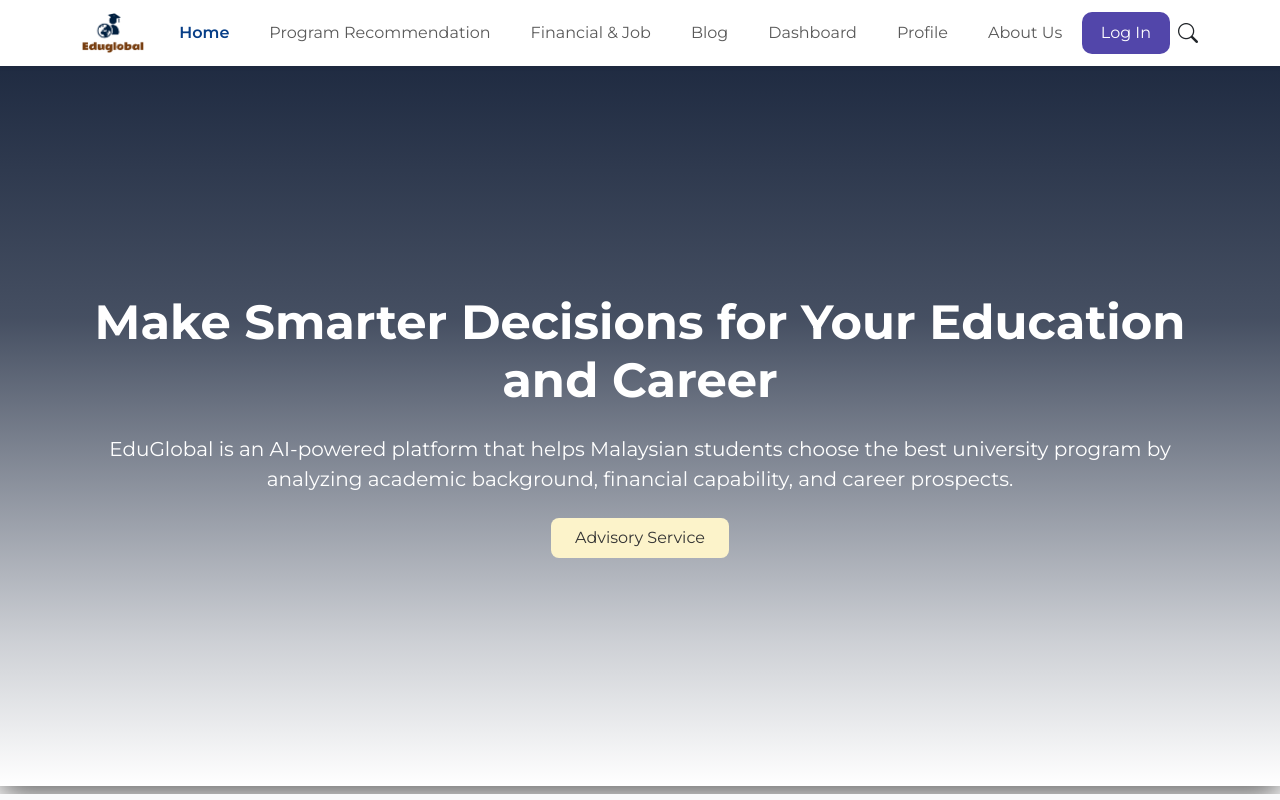
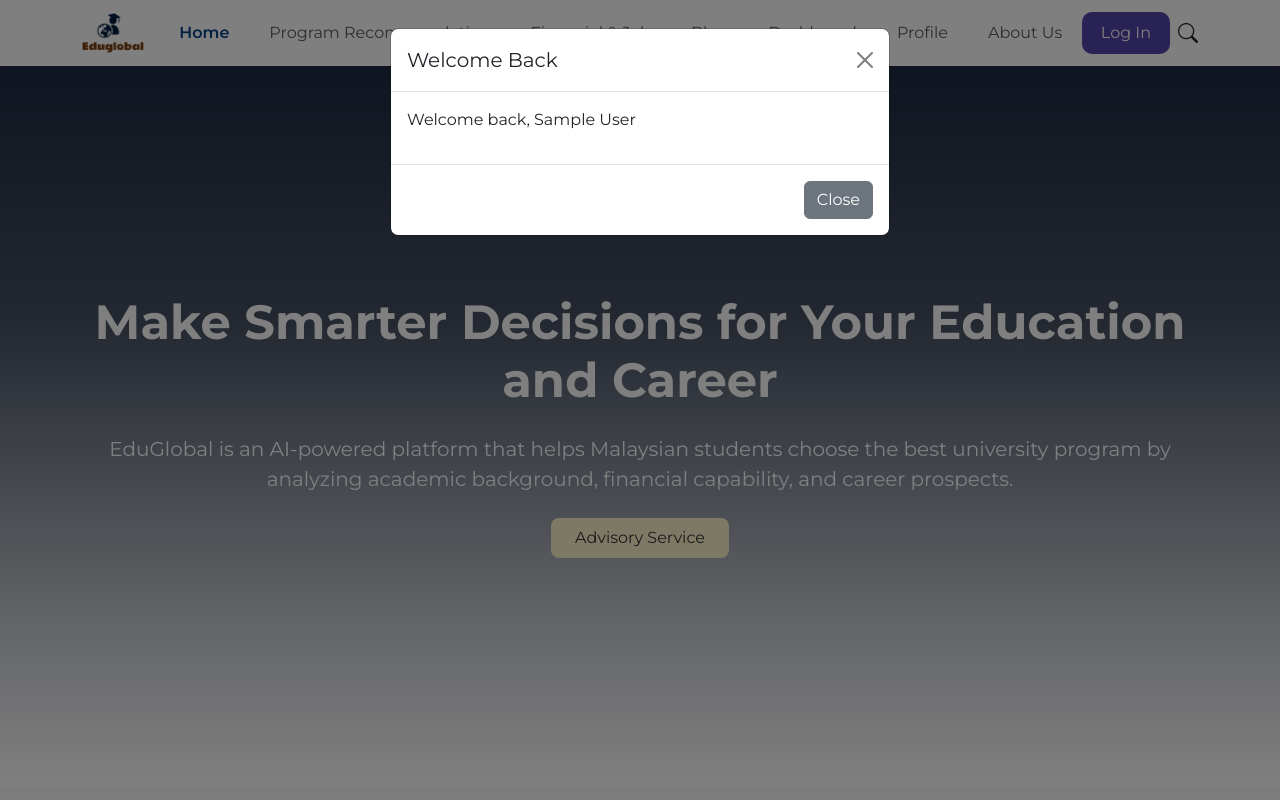
Before and after one commit to Zhangzhiyang423/EduGlobal, a website: page frontend/pages/home.html in a window 1280 px wide. Shown: the top 800 px of the page. Drawn offline with nearby package versions, Linux system fonts and the light colour scheme; sample sign-in values are in the browser's storage.

Commit message:
fix(auth): resolve register issue and partical login issue

```diff
--- a/frontend/pages/home.html
+++ b/frontend/pages/home.html
@@ -75,12 +75,20 @@
     </section>
 
 
-    <!-- ✅ 欢迎信息弹窗内容 -->
-    <div class="container-fluid">
-        <div class="row">
-            <div class="col-md-12 text-center">
-                <!-- This is where you display the welcome message to the user after successful login -->
-                <h1 id="welcomeMessage"></h1> <!-- Welcome message from the Modal -->
+    <!-- Welcome Modal -->
+    <div class="modal fade" id="welcomeModal" tabindex="-1" aria-labelledby="welcomeModalLabel" aria-hidden="true">
+        <div class="modal-dialog">
+            <div class="modal-content">
+                <div class="modal-header">
+                    <h5 class="modal-title" id="welcomeModalLabel">Welcome Back</h5>
+                    <button type="button" class="btn-close" data-bs-dismiss="modal" aria-label="Close"></button>
+                </div>
+                <div class="modal-body">
+                    <p id="welcomeMessage"></p> <!-- Welcome message will be injected here -->
+                </div>
+                <div class="modal-footer">
+                    <button type="button" class="btn btn-secondary" data-bs-dismiss="modal">Close</button>
+                </div>
             </div>
         </div>
     </div>
--- /dev/null
+++ b/frontend/scripts/home.js
@@ -0,0 +1,29 @@
+// 解码 JWT token 并获取用户信息
+function getUserFromToken() {
+    const token = localStorage.getItem('token');
+    if (!token) return null;
+
+    // 解码 JWT token（不使用库，简单的 base64 解码）
+    const base64Url = token.split('.')[1];
+    const base64 = base64Url.replace(/-/g, '+').replace(/_/g, '/');
+    const jsonPayload = decodeURIComponent(atob(base64).split('').map(function(c) {
+        return '%' + ('00' + c.charCodeAt(0).toString(16)).slice(-2);
+    }).join(''));
+
+    return JSON.parse(jsonPayload); // 返回解码后的用户数据
+}
+
+// 在页面加载时显示用户信息
+window.onload = function() {
+    const user = getUserFromToken();
+    if (user) {
+        // 显示用户名或其他用户信息
+        document.getElementById('welcomeMessage').innerText = `Welcome back, ${user.name}`;
+        // 显示欢迎弹窗
+        var myModal = new bootstrap.Modal(document.getElementById('welcomeModal'));
+        myModal.show();
+    } else {
+        // 如果没有登录，跳转到登录页面
+        window.location.href = 'login.html';
+    }
+};
--- a/server.js
+++ b/server.js
@@ -3,6 +3,7 @@ const mongoose = require('mongoose');
 const dotenv = require('dotenv');
 const userRoutes = require('./routes/user');
 const cors = require('cors');
+const path = require('path');
 
 // 加载环境变量
 dotenv.config();
@@ -26,6 +27,9 @@ app.use(cors({
 // 中间件：解析 JSON 请求体
 app.use(express.json());
 
+// 处理静态文件（前端文件）
+app.use(express.static(path.join(__dirname, 'frontend'))); // 根据你的项目结构，路径可以调整
+
 // 连接 MongoDB
 mongoose.connect(process.env.MONGO_URI, {
     useNewUrlParser: true,
```
Also changed, not shown: frontend/pages/login.html (+1 -1 lines), frontend/scripts/login.js (+23 -11 lines).
